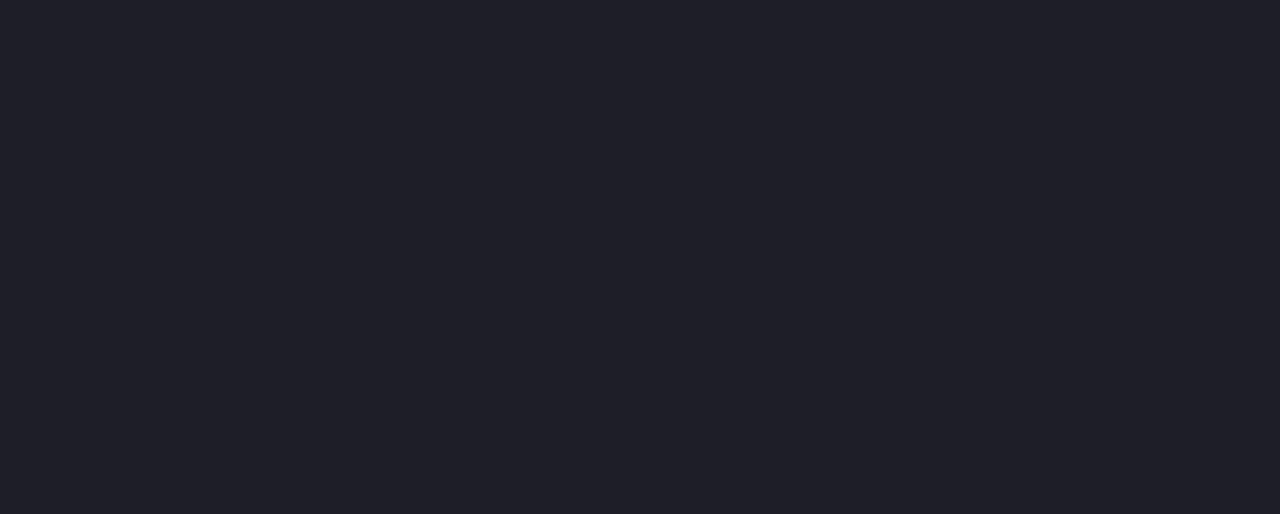
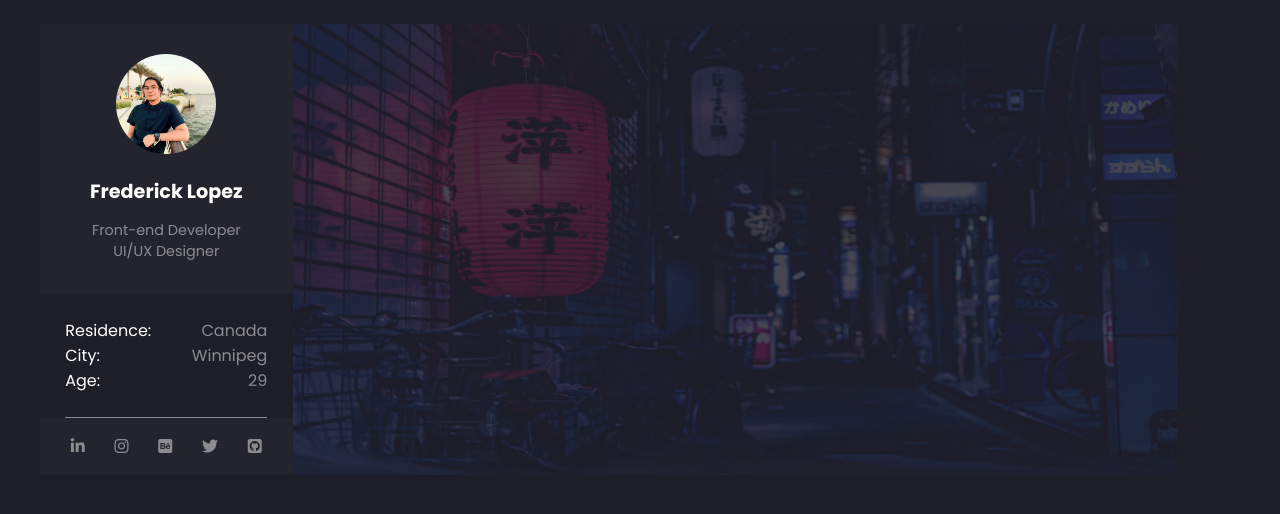
Before and after one commit to freddy-lopez-dev/frederick-lopez-portfolio, a plain HTML site: page index.html in a window 1280 px wide. Drawn offline with Linux system fonts and the light colour scheme; files whose address does not match are found by name.

Commit message:
Add left panel content

```diff
--- /dev/null
+++ b/css/left-panel.css
@@ -0,0 +1,56 @@
+.profile-icon {
+  background-color: rgb(36,36,47);
+  color: white;
+  text-align: center;
+  padding-bottom: 2em;
+  padding-top: 0.9em;
+}
+
+.profile-icon img {
+  border-radius: 4em 4em;
+  margin: 1em 1em;
+  width: 100px;
+  height: 100px;
+}
+
+.profile-icon h1 {
+  font-size: 1.2em;
+  margin: 0 0 0.7em 0;
+}
+
+.profile-icon h2 {
+  color: rgb(140,140,142);
+  font-size: 0.9em;
+  font-weight: 400;
+  margin: 0;
+}
+
+.personal-info {
+  color: white;
+  width: 80%;
+  margin: 0 auto;
+  padding: 1.5em 0 1.5em 0;
+  border-bottom: 1px solid rgb(140,140,142);
+}
+
+.personal-info ul {
+  list-style-type: none;
+  display: flex;
+  justify-content: space-between;
+}
+
+.personal-info li:nth-child(even) {
+  color: rgb(140,140,142);
+}
+
+.social-buttons {
+  background-color: rgb(36,36,47);
+  padding: 1em;
+}
+
+.social-buttons ul {
+  color: rgb(140,140,142);
+  list-style-type: none;
+  display: flex;
+  justify-content: space-around;
+}
--- a/index.html
+++ b/index.html
@@ -4,16 +4,62 @@
   <meta charset="UTF-8">
   <meta http-equiv="X-UA-Compatible" content="IE=edge">
   <meta name="viewport" content="width=device-width, initial-scale=1.0">
-  <link rel="stylesheet" href="css/page-layout.css">
   <link rel="preconnect" href="https://fonts.googleapis.com">
   <link rel="preconnect" href="https://fonts.gstatic.com" crossorigin>
   <link href="https://fonts.googleapis.com/css2?family=Poppins:wght@300;400;500;600;700;800;900&display=swap" rel="stylesheet">
+  <script src="https://kit.fontawesome.com/c9741c4042.js" crossorigin="anonymous"></script>
+  <link rel="stylesheet" href="css/page-layout.css">
+  <link rel="stylesheet" href="css/left-panel.css">
   <title>Frederick Lopez Portfolio</title>
 </head>
 <body>
   <main>
     <section class="left-panel">
+      <div class="profile-icon">
+        <img src="Images/profile-pic.jpg" alt="">
+        <h1>Frederick Lopez</h1>
+        <h2>Front-end Developer</h2>
+        <h2>UI/UX Designer</h2>
+      </div>
 
+      <div class="skill-info">
+        <div class="statistics">
+          <div class="personal-info">
+            <ul>
+              <li>Residence:</li>
+              <li>Canada</li>
+            </ul>
+            <ul>
+              <li>City:</li>
+              <li>Winnipeg</li>
+            </ul>
+            <ul>
+              <li>Age:</li>
+              <li>29</li>
+            </ul>
+          </div>
+          <section class="tech-skill">
+
+          </section>
+        </div>
+
+        <div class="more-skills">
+
+        </div>
+
+        <div class="download-cv">
+
+        </div>
+      </div>
+      <div class="social-buttons">
+        <ul>
+          <li><i class="fa fa-brands fa-linkedin"></i></li>
+          <li><i class="fa fa-brands fa-instagram"></i></li>
+          <li><i class="fa fa-brands fa-behance-square"></i></li>
+          <li><i class="fa fa-brands fa-twitter"></i></li>
+          <li><i class="fa fa-brands fa-github-square"></i></li>
+        </ul>
+      </div>
     </section>
 
     <section class="middle-panel">
```
Also changed, not shown: Images/profile-pic.jpg (added).
